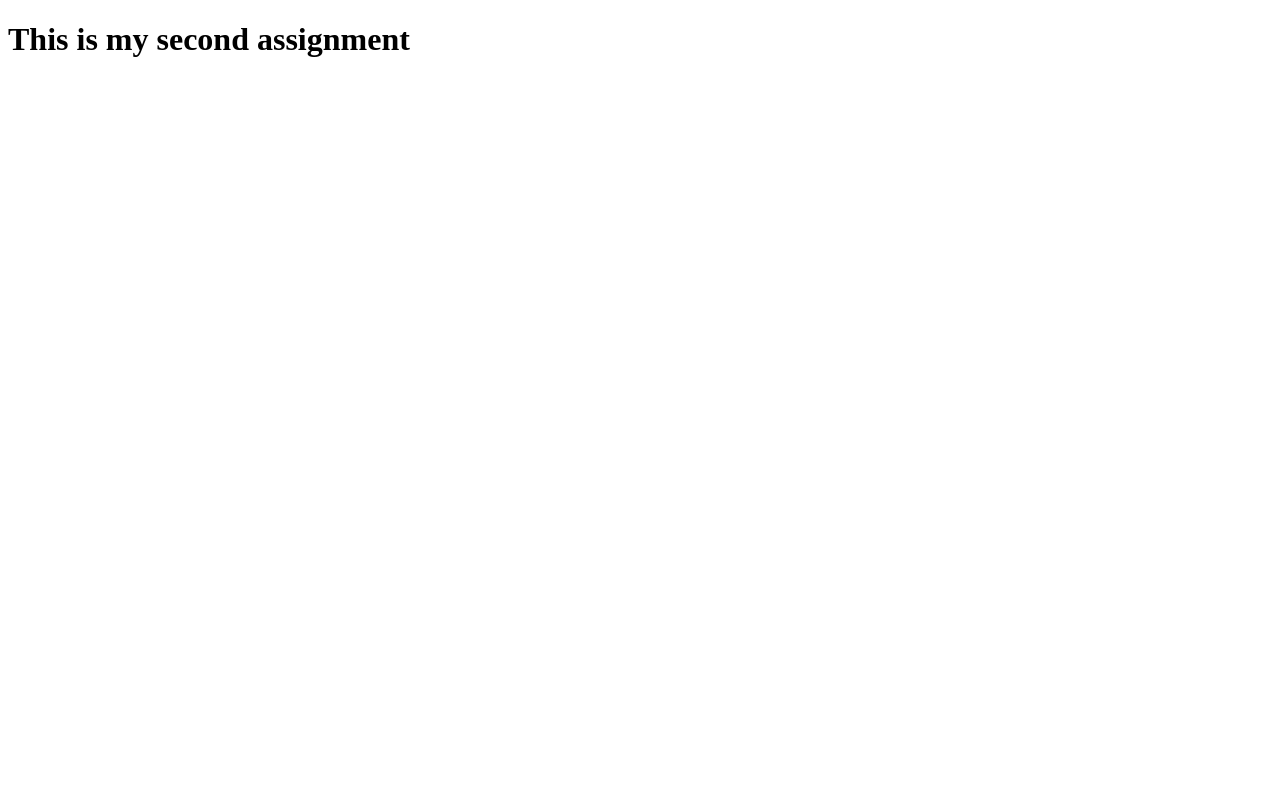
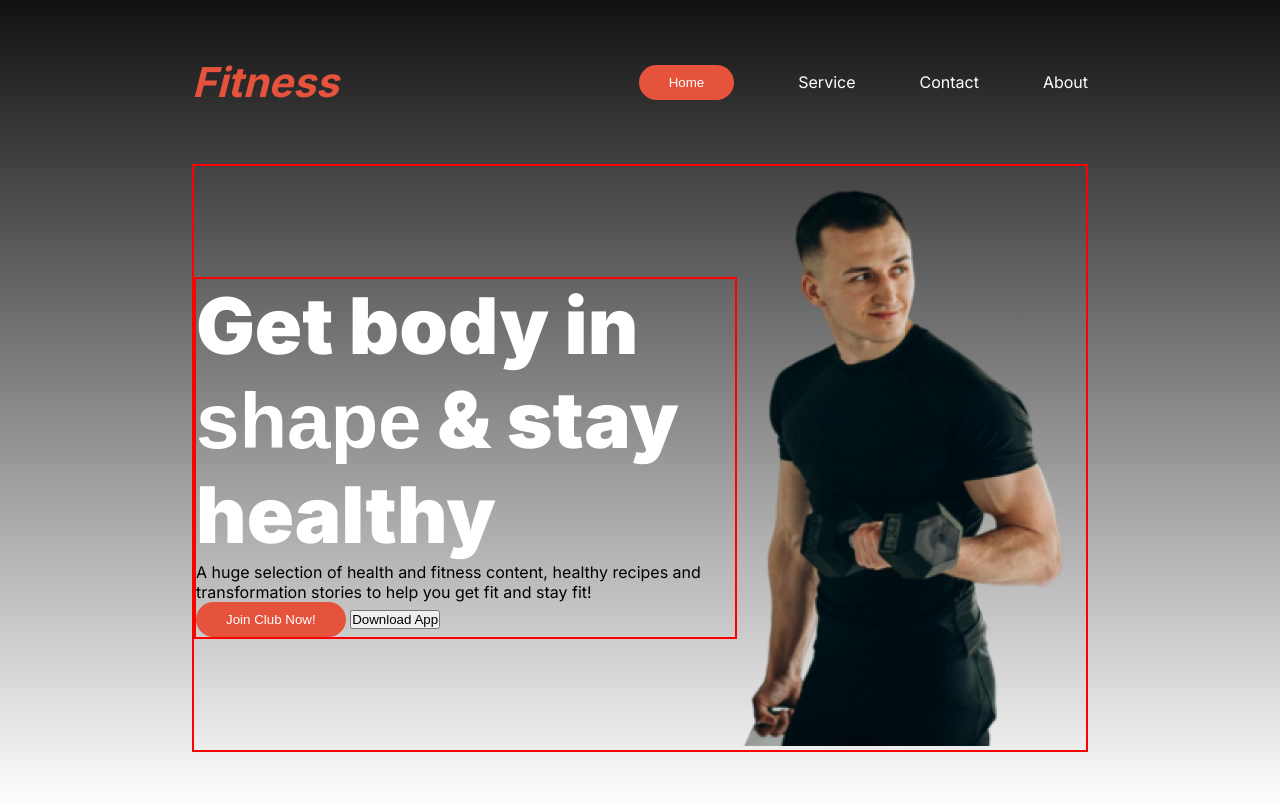
Before and after one commit to MehediHasan-bd/fitness-website, a plain HTML site: page index.html in a window 1280 px wide. Drawn offline with Linux system fonts and the light colour scheme; a web font is replaced by a local one.

Commit message:
added a nav-bar

```diff
--- /dev/null
+++ b/css/responsive.css
@@ -0,0 +1,16 @@
+@media screen and (max-width: 576px) {
+    /* nav-bar style start here */
+    .nav-menu{
+        display: none;
+    }
+    .bars{
+        font-size: 1.5rem;
+        display: block;
+    }
+    .nav-bar{
+        gap: 10rem;
+    }
+     /* nav-bar style end here */
+
+
+}
--- /dev/null
+++ b/css/style.css
@@ -0,0 +1,79 @@
+@import url('https://fonts.googleapis.com/css2?family=Inter:wght@100..900&display=swap');
+@import url('https://fonts.cdnfonts.com/css/miama');
+body{
+    font-family: "Inter", sans-serif;
+}
+.bg-background{
+    background: linear-gradient(180.00deg, rgb(17, 17, 17),rgba(119, 119, 119, 0) 100%);
+}
+
+*{
+    margin: 0;
+    padding: 0;
+    box-sizing: border-box;
+}
+
+/* all sheared style here */
+.primary-color{
+    color:rgb(230, 83, 60);
+}
+.second-color{
+    color: rgb(255, 255, 255);
+}
+.gray-color{
+    color: rgba(255, 255, 255, 0.5);
+}
+.btn{
+    padding: 10px 30px;
+    border-radius: 46px;
+    background: rgb(230, 83, 60);
+    border: none;
+    color: rgb(255, 255, 255);
+}
+
+/* nav-bar style start here */
+.nav-bar{
+ display: flex;
+ max-width: 70%;
+ margin: 57px auto;
+ justify-content: space-between;
+ align-items: center;
+}
+.nav-title{
+    font-size: 2.2rem;
+    font-weight: 800;
+}
+.nav-menu{
+    display: flex;
+    gap: 4rem;
+    justify-content: center;
+    align-items: center;
+}
+.bars{
+    font-size: 1.5rem;
+    display: none;
+}
+/* nav-bar style end here */
+/* banner section style start here */
+.banner-container{
+    border: 2px solid red;
+    display: flex;
+    max-width: 70%;
+    margin: 57px auto;
+    justify-content: space-between;
+    align-items: center;
+}
+.banner-content{
+    border: 2px solid red;
+}
+.banner-title{
+    font-size: 78px;
+    font-weight: 900;
+    line-height: 120%;
+}
+
+
+
+
+
+/* banner section style end here */
--- a/index.html
+++ b/index.html
@@ -3,13 +3,52 @@
 <head>
     <meta charset="UTF-8">
     <meta name="viewport" content="width=device-width, initial-scale=1.0">
+    <link rel="stylesheet" href="css/style.css">
+    <link rel="stylesheet" href="css/responsive.css">
+    <!-- cdn font awsome -->
+    <link rel="stylesheet" href="https://cdnjs.cloudflare.com/ajax/libs/font-awesome/6.6.0/css/all.min.css" integrity="sha512-Kc323vGBEqzTmouAECnVceyQqyqdsSiqLQISBL29aUW4U/M7pSPA/gEUZQqv1cwx4OnYxTxve5UMg5GT6L4JJg==" crossorigin="anonymous" referrerpolicy="no-referrer" />
     <title>Fitness</title>
 </head>
-<body>
-    <footer>
-        <h1>This is my second assignment</h1>
-    </footer>
+<body class="bg-background">
+    <!-- nav-bar start here -->
+    <header>
+        <nav class="nav-bar">
+            <div class="nav-title primary-color">
+                <h3><em>Fitness</em></h3>
+            </div>
+            <div class="nav-menu second-color">
+                <button class="btn">
+                <p>Home</p></button>
+                <p>Service</p>
+                <p>Contact</p>
+                <p>About</p>
+            </div>
+            <div class="bars second-color"> <i class="fa-solid fa-bars"></i> </div>
+        </nav>
+
+        <!-- nav-bar end here -->
+    </header>
     <main>
+        <!-- banner section start here -->
+        <section class="banner">
+            <div class="banner-container">
+                <div class="banner-content">
+                    <h1 class="banner-title second-color">
+                        Get body in <br> <span style="font-family:'Miama', sans-serif;;">shape</span> & stay <br> healthy
+                    </h1>
+                    <p class="banner-description subtitle-font-style">A huge selection of health and fitness content, healthy recipes and transformation stories to help you get fit and stay fit!</p>
+                    <button class="btn">Join Club Now!</button>
+                    <button>Download App</button>
+                </div>
+                <div class="banner-img">
+                    <img src="images/Images 2.png" alt="">
+
+                </div>
+
+            </div>
+
+        </section>
+        <!-- banner section end here -->
 
     </main>
     <footer>
```
